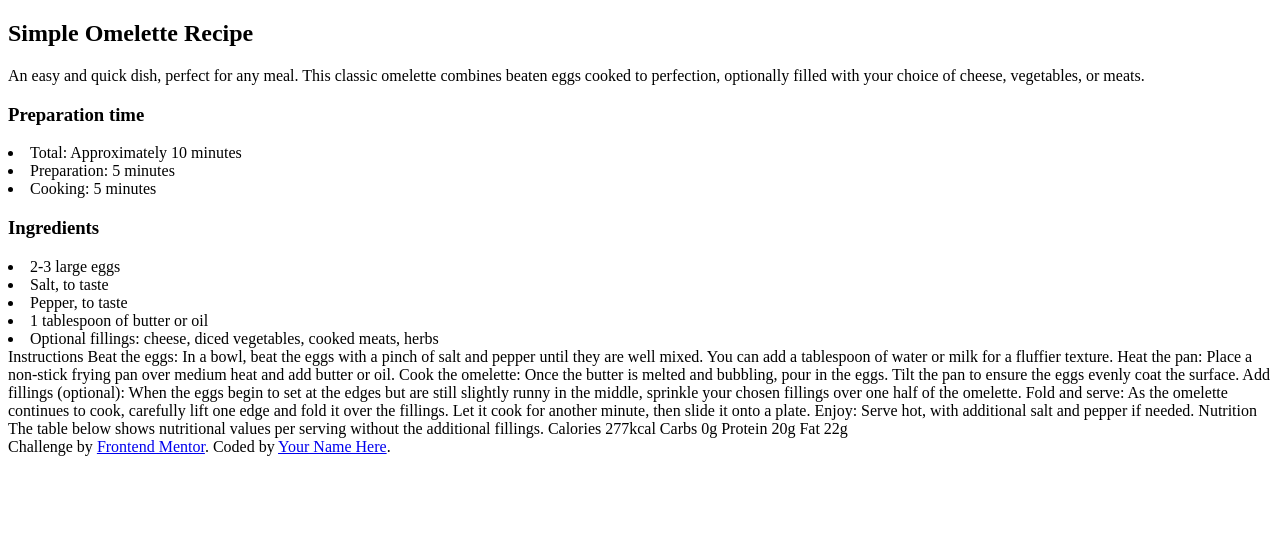
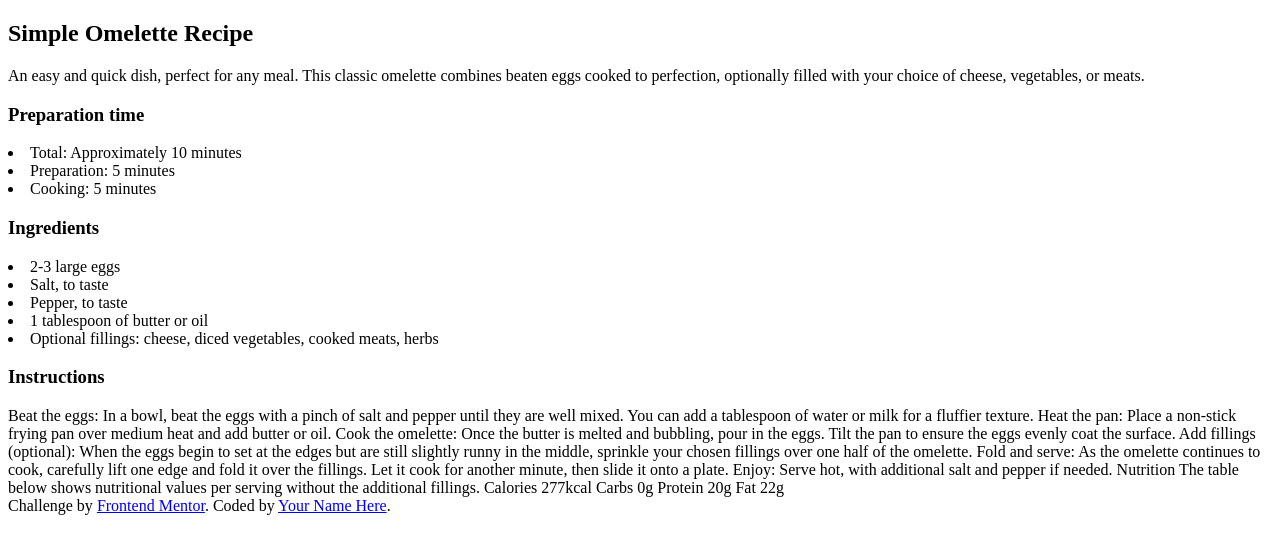
Before and after one commit to beth1207/recipe-page-main, a plain HTML site: page index.html in a window 1280 px wide. Drawn offline with Linux system fonts and the light colour scheme.

Commit message:
Update index.html

```diff
--- a/index.html
+++ b/index.html
@@ -33,7 +33,7 @@
   <li>1 tablespoon of butter or oil</li>
   <li>Optional fillings: cheese, diced vegetables, cooked meats, herbs</li>
 
-  Instructions
+  <h3>Instructions</h3>
 
   Beat the eggs: In a bowl, beat the eggs with a pinch of salt and pepper until they are well mixed.
   You can add a tablespoon of water or milk for a fluffier texture.
```
